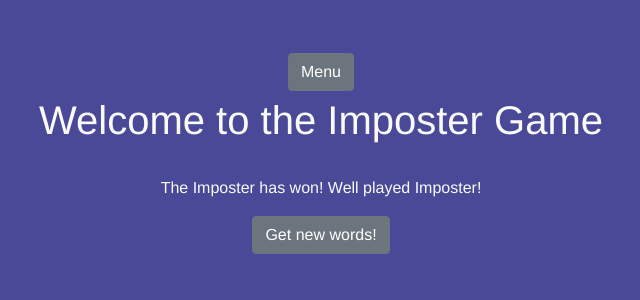
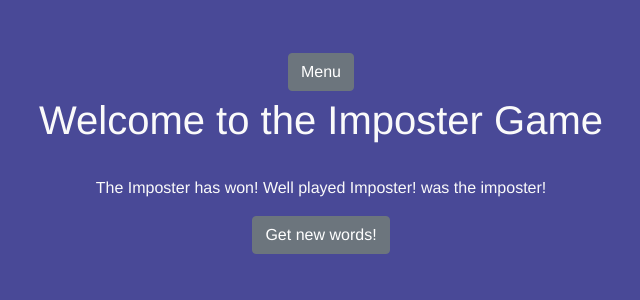
Before and after one commit to curtisahuang/impostergame, a Vue app: page /imposterwins in a window 1280 px wide. Shown: the top 300 px of the page, without its empty margins (319-959 px from the left). Built offline with nearby package versions, Linux system fonts and the light colour scheme; a small style sheet from the web is missing.

Commit message:
shows imposter after win

```diff
--- a/src/components/08ImposterWins.vue
+++ b/src/components/08ImposterWins.vue
@@ -1,13 +1,17 @@
 <template>
   <div>
-    <p>The Imposter has won! Well played Imposter!</p>
+    <p>The Imposter has won! Well played Imposter! {{imposter}} was the imposter!</p>
     <router-link to="/words"><b-button class="next-button">Get new words!</b-button></router-link>
   </div>
 </template>
 
 <script>
+import { mapState } from "vuex";
+
 export default {
-
+  computed: mapState({
+    imposter: state => state.players.imposter
+  }),
 }
 </script>
 
--- a/src/store/modules/players.js
+++ b/src/store/modules/players.js
@@ -10,7 +10,8 @@ const state = () => ({
   ],
   nextPlayer: 5,
   playerCount: 4,
-  wordbank
+  wordbank,
+  imposter: null,
 })
 
 const getters = {
@@ -54,6 +55,7 @@ const mutations = {
     state.players[imposterIndex].word = randomWords[1];
     state.players[imposterIndex].isImposter = true;
     state.playerCount = state.players.length;
+    state.imposter = state.players[imposterIndex].name;
   },
   executePlayer: function (state, userID) {
     for (const player of state.players) {
```
